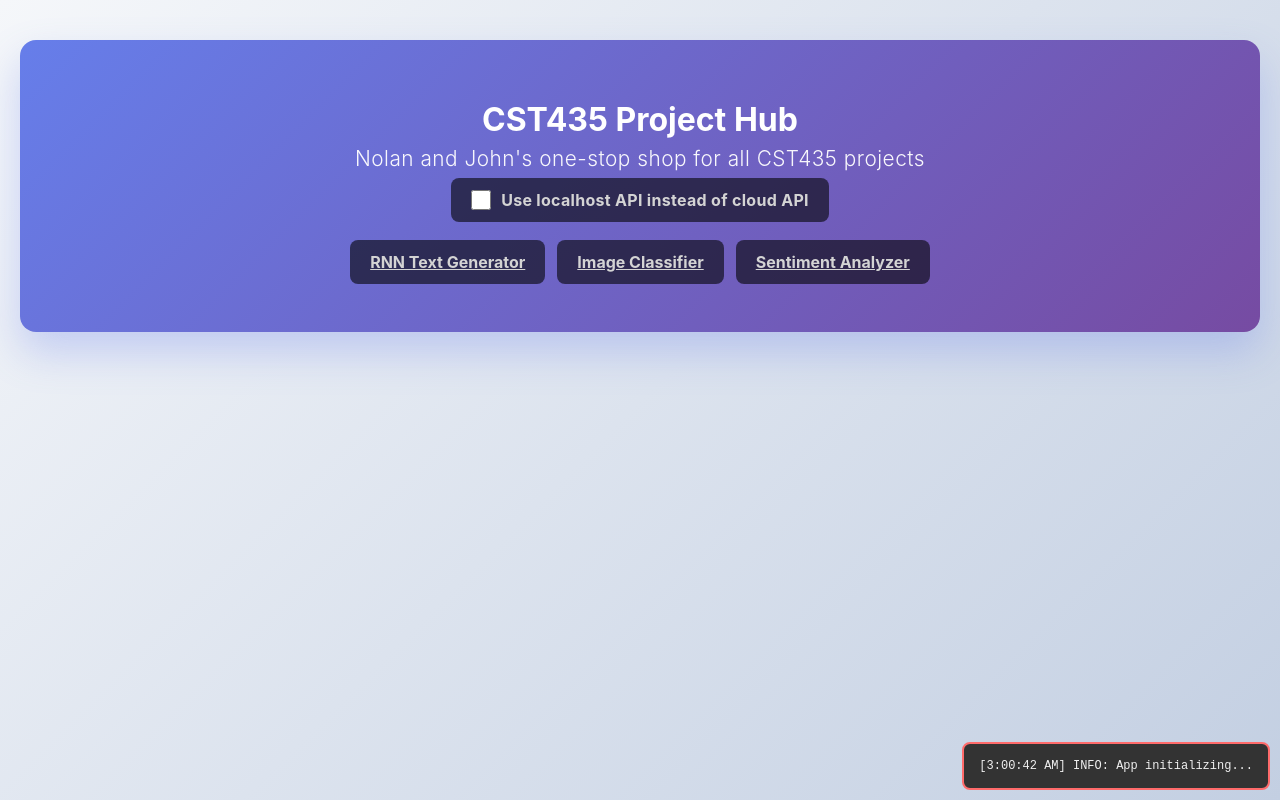
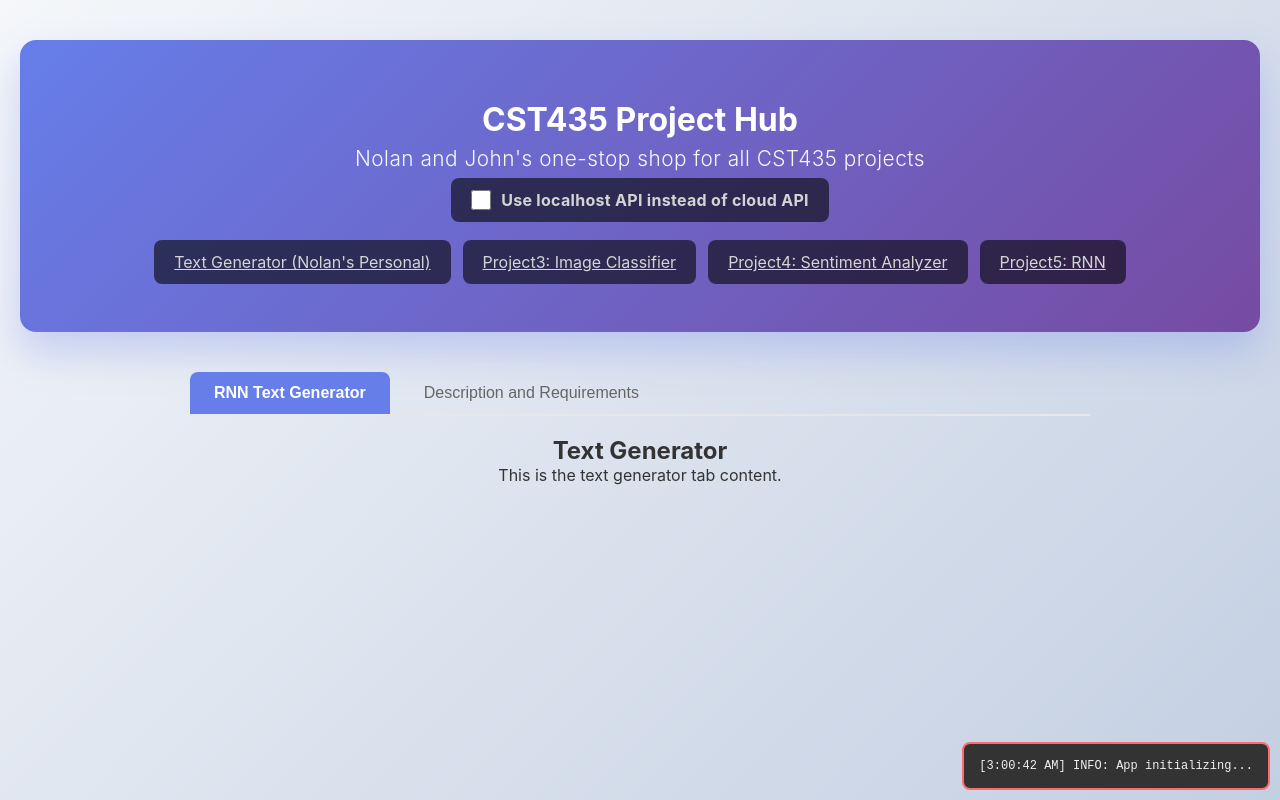
Before and after one commit to nolanrd04/CST-435-Project-Hub, a React (Create React App) app in the folder frontend/: page /Project5 in a window 1280 px wide. Built offline with nearby package versions, Linux system fonts and the light colour scheme.

Commit message:
Everything now working on Render. Added Project 5 base files and a requirements tab on the Project 5 page on the front end.

```diff
--- a/frontend/src/App.css
+++ b/frontend/src/App.css
@@ -147,7 +147,6 @@ label .required {
     color: #d4d4d4ff;
     padding: 12px 20px;
     border-radius: 8px;
-    font-weight: bold;
     border: none;
     cursor: pointer;
   }
--- a/frontend/src/App.tsx
+++ b/frontend/src/App.tsx
@@ -3,6 +3,7 @@ import { BrowserRouter as Router, Route, Routes, Link, useNavigate } from 'react
 import TextGenerator from './projects/projectRNN/TextGenerator.tsx';
 import ImageClassifier from './projects/Project3/ImageClassifier.tsx';
 import SentimentAnalyzer from './projects/Project4/SentimentAnalyzer.tsx';
+import RNN from './projects/Project5/RNN.tsx';
 import './App.css';
 
 function App() {
@@ -61,17 +62,23 @@ function App() {
             }}>
               <li>
                 <Link to="/" className="button-link-to-projects">
-                  RNN Text Generator
+                  Text Generator (Nolan's Personal)
                 </Link>
+
               </li>
               <li>
                 <Link to="/image-classifier" className="button-link-to-projects">
-                  Image Classifier
+                  Project3: Image Classifier
                 </Link>
               </li>
               <li>
                 <Link to="/sentiment-analyzer" className="button-link-to-projects">
-                  Sentiment Analyzer
+                  Project4: Sentiment Analyzer
+                </Link>
+              </li>
+              <li>
+                <Link to="/Project5" className="button-link-to-projects">
+                  Project5: RNN
                 </Link>
               </li>
             </ul>
@@ -83,6 +90,7 @@ function App() {
             <Route path="/text-generator" element={<TextGenerator />} />
             <Route path="/image-classifier" element={<ImageClassifier />} />
             <Route path="/sentiment-analyzer" element={<SentimentAnalyzer />} />
+            <Route path="/Project5" element={<RNN />} />
           </Routes>
         </main>
       </div>
--- /dev/null
+++ b/frontend/src/projects/Project5/RNN.tsx
@@ -0,0 +1,168 @@
+import React, { useState } from 'react';
+
+function RNN() {
+  const [activeTab, setActiveTab] = useState('generator');
+
+  return (
+  <div style={{ maxWidth: '900px', margin: '0 auto' }}>
+      {/* Tab Navigation */}
+      <div style={{
+        display: 'flex',
+        gap: '10px',
+        marginBottom: '20px',
+        borderBottom: '2px solid #e5e7eb'
+      }}>
+        <button
+          onClick={() => setActiveTab('generator')}
+          style={{
+            padding: '12px 24px',
+            backgroundColor: activeTab === 'generator' ? '#667eea' : 'transparent',
+            color: activeTab === 'generator' ? 'white' : '#666',
+            border: 'none',
+            borderRadius: '8px 8px 0 0',
+            cursor: 'pointer',
+            fontWeight: activeTab === 'generator' ? 'bold' : 'normal',
+            fontSize: '16px',
+            transition: 'all 0.3s ease'
+          }}
+        >
+          RNN Text Generator
+        </button>
+        <button
+          onClick={() => setActiveTab('cost')}
+          style={{
+            padding: '12px 24px',
+            backgroundColor: activeTab === 'cost' ? '#667eea' : 'transparent',
+            color: activeTab === 'cost' ? 'white' : '#666',
+            border: 'none',
+            borderRadius: '8px 8px 0 0',
+            cursor: 'pointer',
+            fontWeight: activeTab === 'cost' ? 'bold' : 'normal',
+            fontSize: '16px',
+            transition: 'all 0.3s ease'
+          }}
+        >
+          Description and Requirements
+        </button>
+      </div>
+
+      {activeTab === 'generator' && (
+        <div>
+          <h2>Text Generator</h2>
+          <p>This is the text generator tab content.</p>
+        </div>
+      )}
+      {activeTab === 'cost' && (
+        <div style={{ padding: '20px' }}>
+          <h2 style={{ marginBottom: '30px', display: 'flex', alignItems: 'center', gap: '10px' }}>
+            <span style={{
+              background: 'linear-gradient(135deg, #667eea, #764ba2)',
+              color: 'white',
+              width: '40px',
+              height: '40px',
+              borderRadius: '50%',
+              display: 'flex',
+              alignItems: 'center',
+              justifyContent: 'center',
+              fontSize: '20px'
+            }}>
+              📋
+            </span>
+            Project Requirements
+          </h2>
+
+          {/* Requirement 1 */}
+          <div style={{
+            backgroundColor: '#f8f9ff',
+            border: '2px solid #667eea',
+            borderRadius: '12px',
+            padding: '20px',
+            marginBottom: '20px'
+          }}>
+            <h3 style={{ margin: '0 0 15px 0', color: '#667eea' }}>1. Prepare the Data Set</h3>
+            <div style={{ marginLeft: '20px', lineHeight: '1.8', color: '#333' }}>
+              <div>Remove punctuation.</div>
+              <div>Split strings into lists of individual words.</div>
+              <div>Convert the individual words into integers (using a tokenizer).</div>
+            </div>
+          </div>
+
+          {/* Requirement 2 */}
+          <div style={{
+            backgroundColor: '#f8f9ff',
+            border: '2px solid #667eea',
+            borderRadius: '12px',
+            padding: '20px',
+            marginBottom: '20px'
+          }}>
+            <h3 style={{ margin: '0 0 15px 0', color: '#667eea' }}>2. Create Feature and Labels from Sequences</h3>
+            <div style={{ marginLeft: '20px', lineHeight: '1.8', color: '#333' }}>
+              <div>Set the number of words as a parameter.</div>
+              <div>Select a subset of the data to be used as a training set.</div>
+              <div>Decide on a training method:
+                <div style={{ marginLeft: '20px', marginTop: '8px' }}>
+                  <li>Use words 1 through n as features and the n+1 word as the label.</li>
+                  <li>Use words 2 through n+1 as features and the n+2 word as the label.</li>
+                  <li>Use words 3 through n+2 as features and the n+3 word as the label.</li>
+                </div>
+              </div>
+            </div>
+          </div>
+
+          {/* Requirement 3 */}
+          <div style={{
+            backgroundColor: '#f8f9ff',
+            border: '2px solid #667eea',
+            borderRadius: '12px',
+            padding: '20px',
+            marginBottom: '20px'
+          }}>
+            <h3 style={{ margin: '0 0 15px 0', color: '#667eea' }}>3. Build an LSTM Model with Embedding and Dense Layers</h3>
+            <p style={{ marginTop: 0, marginBottom: '12px', fontStyle: 'italic', color: '#666', fontSize: '0.95em' }}>Avoid using Tensorflow:</p>
+            <ul style={{ marginLeft: '20px', lineHeight: '1.8', margin: 0, color: '#333' }}>
+              <div><strong>Embedding Layer:</strong> Maps each input word to a 100-dimensional vector with optional pretrained weights.</div>
+              <div><strong>Masking Layer:</strong> Masks words without pretrained embeddings (represented as zeros).</div>
+              <div><strong>LSTM Layer:</strong> LSTM cells with dropout to prevent overfitting. Returns sequences only if using 2+ layers.</div>
+              <div><strong>Dense Layer:</strong> Fully connected layer with ReLU activation for additional representational capacity.</div>
+              <div><strong>Dropout Layer:</strong> Prevents overfitting to the training data.</div>
+              <div><strong>Output Dense Layer:</strong> Produces probability for every word in vocabulary using softmax.</div>
+            </ul>
+          </div>
+
+          {/* Requirement 4 */}
+          <div style={{
+            backgroundColor: '#f8f9ff',
+            border: '2px solid #667eea',
+            borderRadius: '12px',
+            padding: '20px',
+            marginBottom: '20px'
+          }}>
+            <h3 style={{ margin: '0 0 15px 0', color: '#667eea' }}>4. Compile the Model with the Adam Optimizer</h3>
+            <div style={{ marginLeft: '20px', lineHeight: '1.8', color: '#333' }}>
+              <div>Load pretrained embeddings from the GloVe algorithm (trained on Wikipedia texts).</div>
+              <div>Assign 100-dimensional vectors to each word in the vocabulary.</div>
+              <div>Explore embeddings using cosine similarity between vectors.</div>
+            </div>
+          </div>
+
+          {/* Requirement 5 */}
+          <div style={{
+            backgroundColor: '#f8f9ff',
+            border: '2px solid #667eea',
+            borderRadius: '12px',
+            padding: '20px',
+            marginBottom: '20px'
+          }}>
+            <h3 style={{ margin: '0 0 15px 0', color: '#667eea' }}>5. Train the Model to Predict the Next Word in the Sequence</h3>
+            <ul style={{ marginLeft: '20px', lineHeight: '1.8', margin: 0, color: '#333' }}>
+              <div><strong>Model Checkpoint:</strong> Saves the best model (by validation loss) on disk for later use.</div>
+              <div><strong>Early Stopping:</strong> Halts training when validation loss stops decreasing.</div>
+            </ul>
+          </div>
+        </div>
+      )}
+    </div>
+  );
+}
+
+export default RNN;
```
